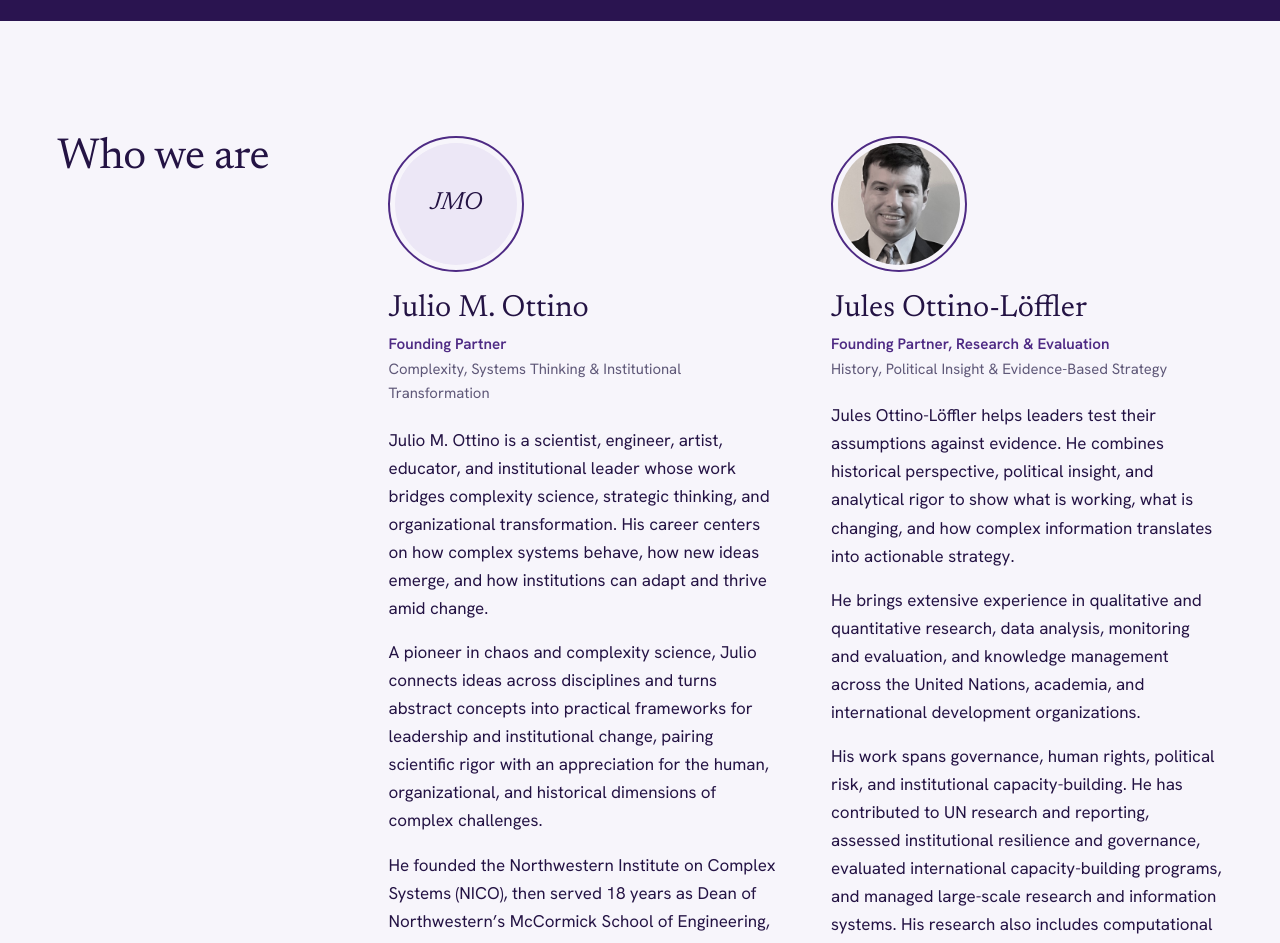
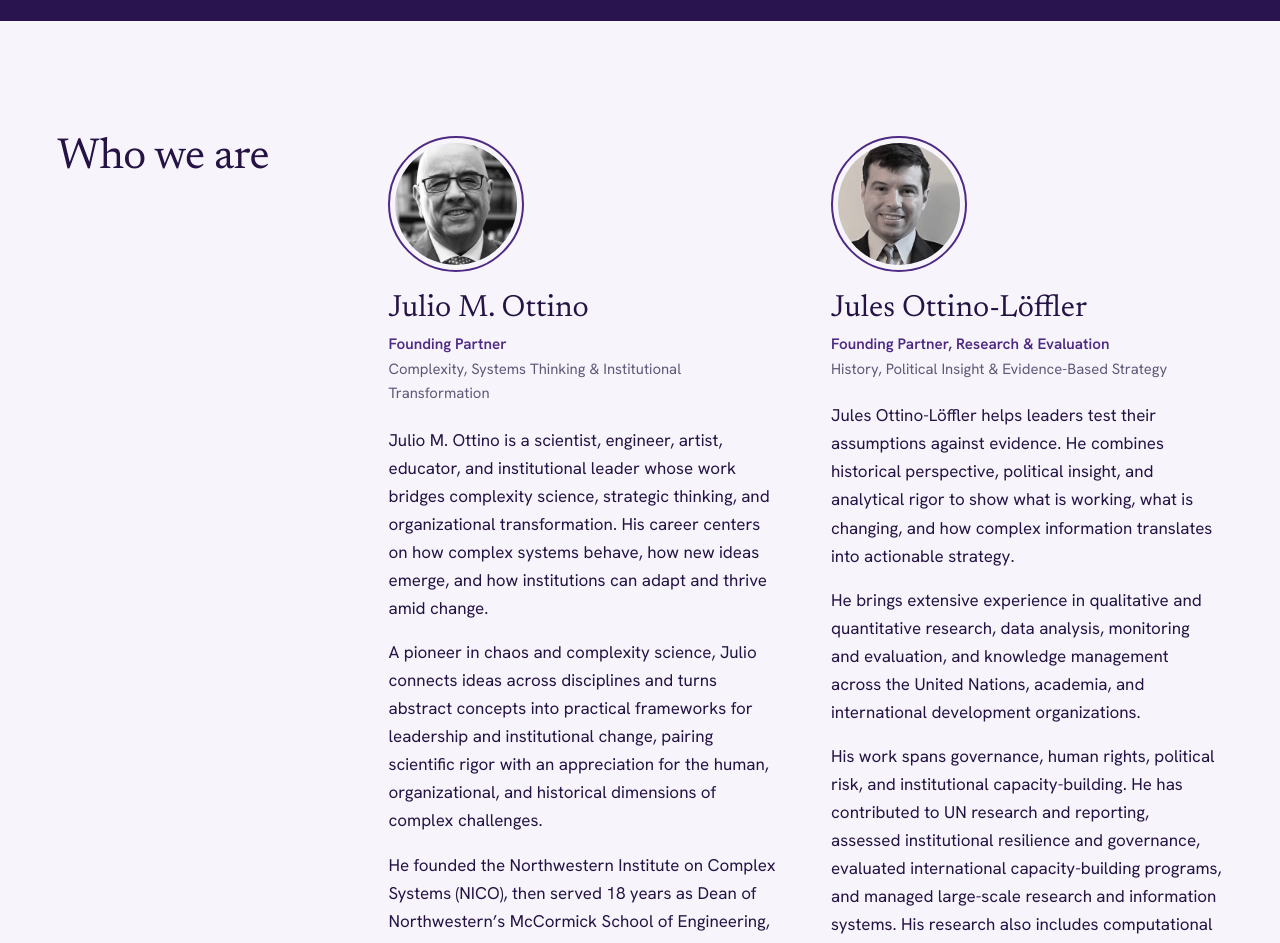
Before and after one commit to nnudrelyt/TwoNorthsMeridian, a plain HTML site: page index.html in a window 1280 px wide. Shown: the part 2880-3823 px from the top of the page. Drawn offline with Linux system fonts and the light colour scheme.

Commit message:
Who we are: Julio's headshot replaces JMO initials
Co-Authored-By: Claude Opus 5.5 <noreply@anthropic.com>

```diff
--- a/index.html
+++ b/index.html
@@ -644,7 +644,7 @@
         <div class="team-lead">
           <article class="person">
             <div class="person-head">
-              <div class="portrait is-initials" aria-hidden="true"><span>JMO</span></div>
+              <div class="portrait"><img src="julio-m-ottino.jpg" alt="" width="320" height="320" loading="lazy" decoding="async"></div>
               <div>
                 <h3>Julio M. Ottino</h3>
                 <p class="role">Founding Partner</p>
```
Also changed, not shown: julio-m-ottino.jpg (added).
